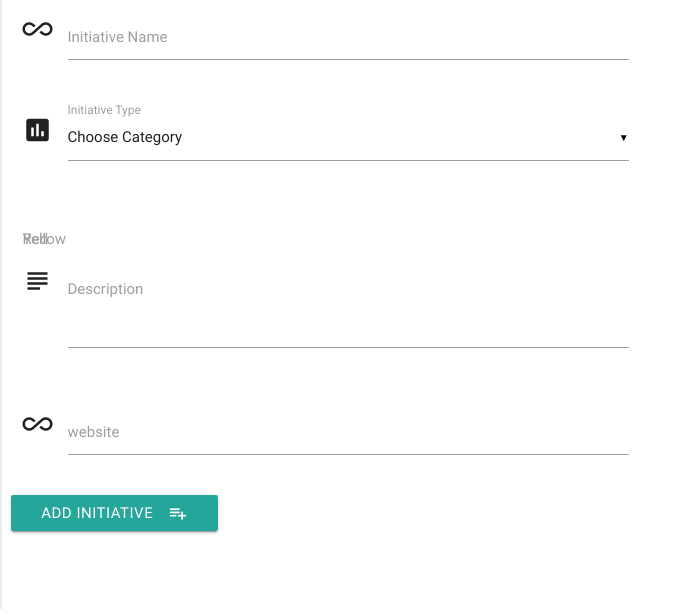
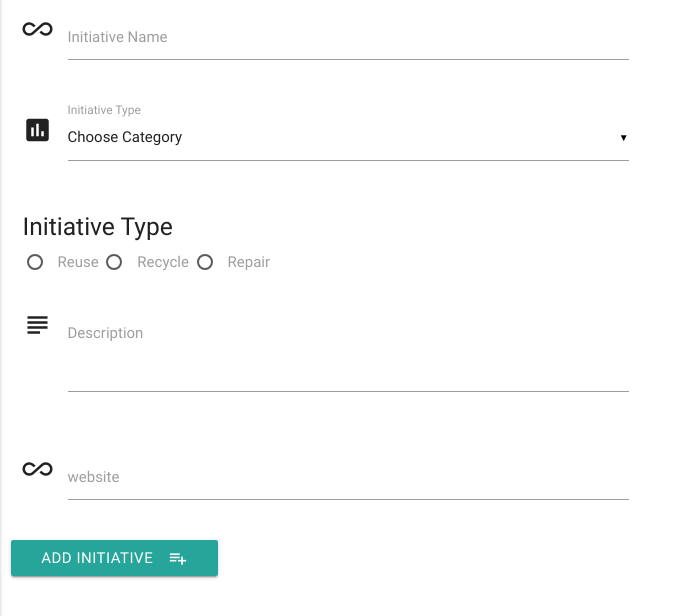
Before and after one commit to circeco/circdata, a Flask app: page /add_initiative in a window 1280 px wide. Shown: the part 191-807 px from the top of the page, without its empty margins (0-690 px from the left). Run offline with Flask 2, Linux system fonts and the light colour scheme; data that the repository does not hold is empty; some libraries are stand-ins or nearby versions.

Commit message:
Radio button connected to the DB

```diff
--- a/templates/add.html
+++ b/templates/add.html
@@ -13,10 +13,12 @@
             </div>
         </div>
 
+
+
         <div class="row">
             <div class="input-field col s12 m6">
                 <i class="material-icons prefix">poll</i>
-                <select id="categories" name="initiative_type">
+                <select id="categories" name="initiative_type" multiple>
                     <option value="" disabled selected>Choose Category</option>
                     {% for categories in categories %}
                         <option value="{{categories.initiative_type}}">{{categories.initiative_type}}</option>
@@ -27,19 +29,20 @@
         </div>
 
         <div class="row">
-            <div class="input-field col s6">
-                <p>
-                    <label>
-                        <input name="group1" type="radio" checked />
-                        <span>Red</span>
-                    </label>
-                </p>
-                <p>
-                    <label>
-                        <input name="group1" type="radio" />
-                        <span>Yellow</span>
-                    </label>
-                </p>
+            <div class="col s12 m6">
+            <h5>Initiative Type</h5>
+                <input name="initiative_type" type="radio" id="r1" value="Reuse">
+                <label for="r1">Reuse</label>
+
+                <input name="initiative_type" type="radio" id="r2" value="Recycle">
+                <label for="r2">Recycle</label>
+
+                <input name="initiative_type" type="radio" id="r3" value="Repair">
+                <label for="r3">Repair</label>
+
+                {% for categories in categories %}
+                    <input value="{{categories.initiative_type}}">{{categories.initiative_type}}</option>
+                {% endfor %}
             </div>
         </div>
 
```
